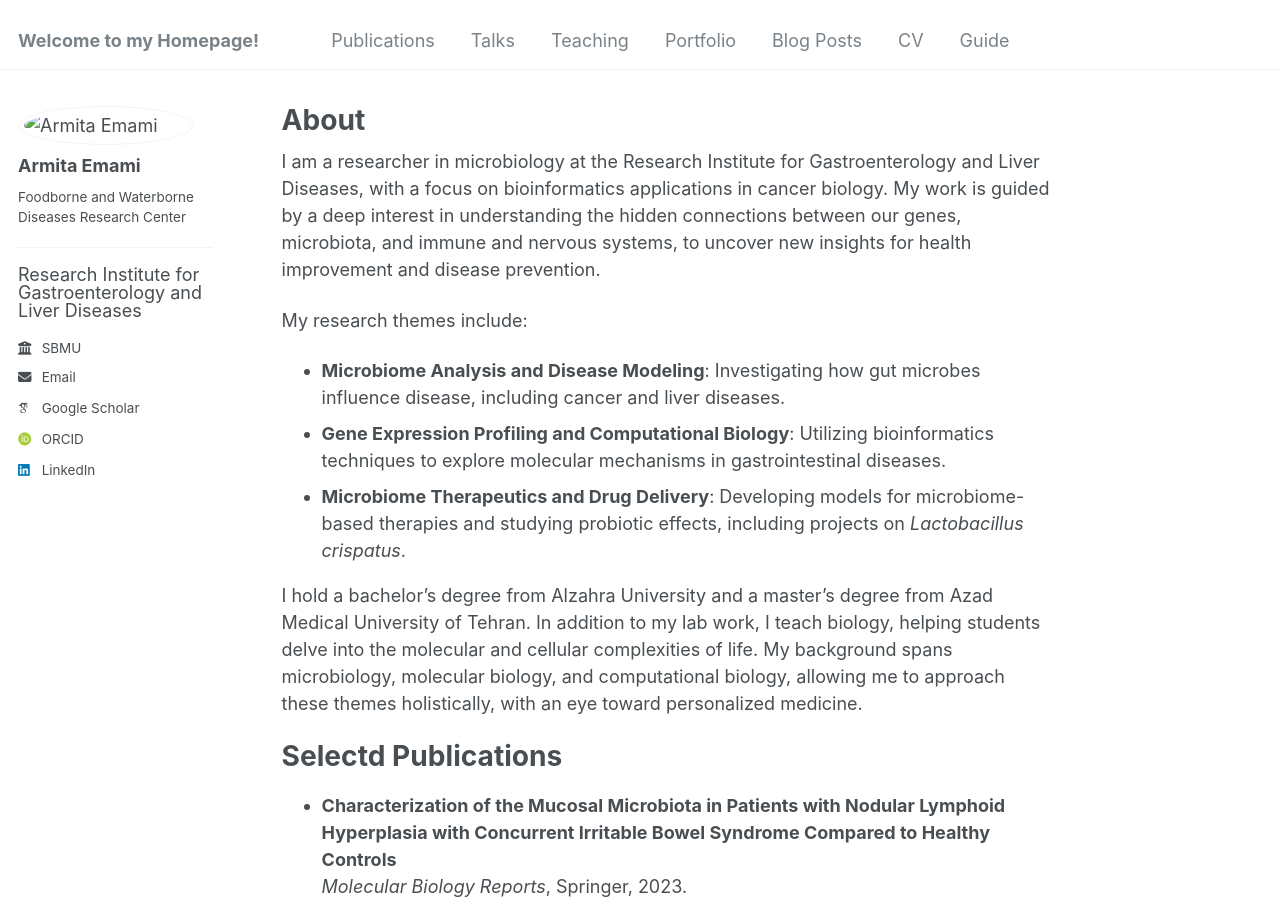
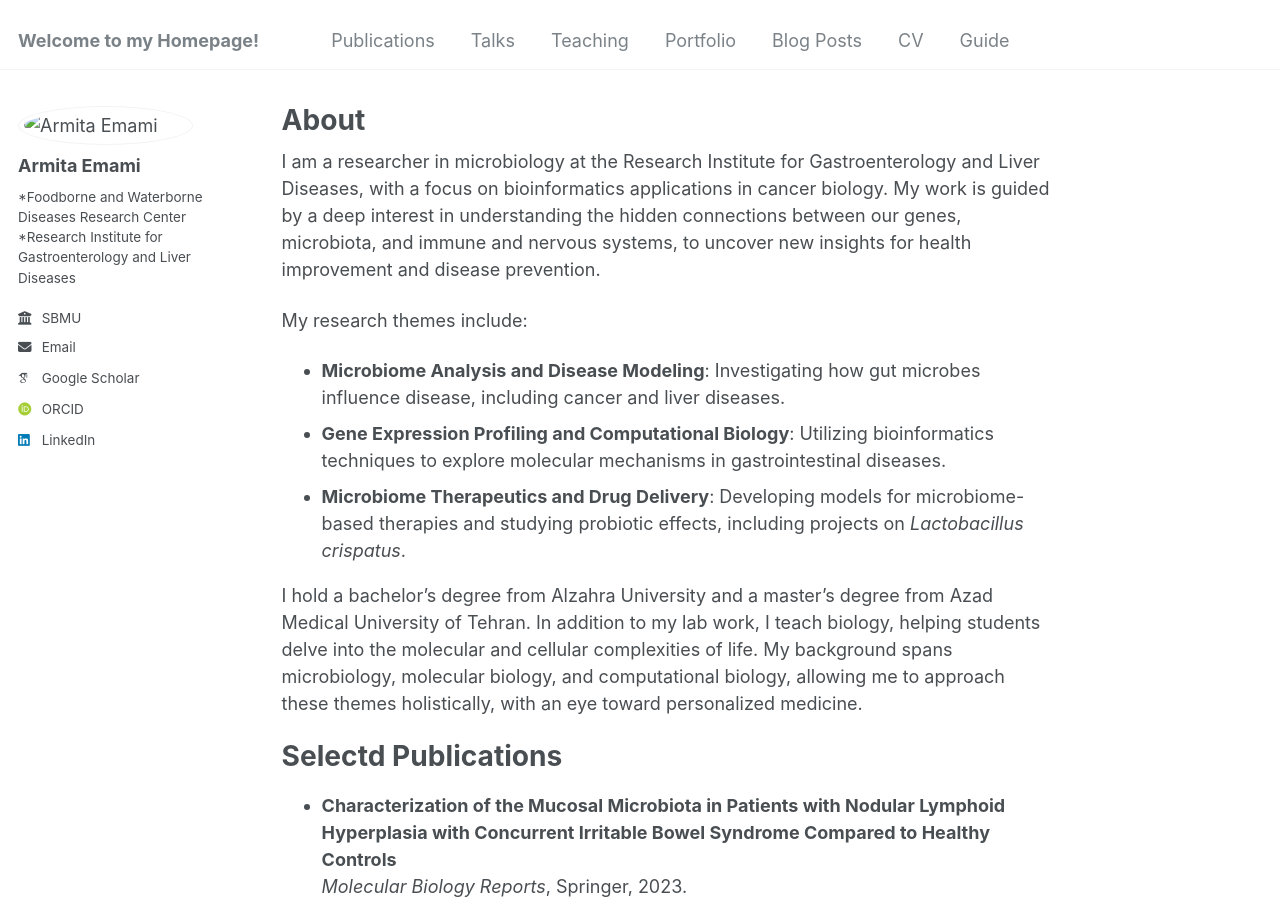
Before and after one commit to Armitaem/main0, a Jekyll site: the page built from _pages/about.md, in a window 1280 px wide and 900 px high. Built offline with Jekyll 4.4.1, drawn with Linux system fonts in a browser that asks for light colours; some web fonts are replaced.

```diff
--- a/_config.yml
+++ b/_config.yml
@@ -25,9 +25,9 @@ author:
   name             : "Armita Emami"
   pronouns         : # example: "she/her"
   bio              : |
-    Foodborne and Waterborne Diseases Research Center
-    <hr>
-    Research Institute for Gastroenterology and Liver Diseases
+    *Foodborne and Waterborne Diseases Research Center
+
+    *Research Institute for Gastroenterology and Liver Diseases
 
 
   location         : # URL
```
